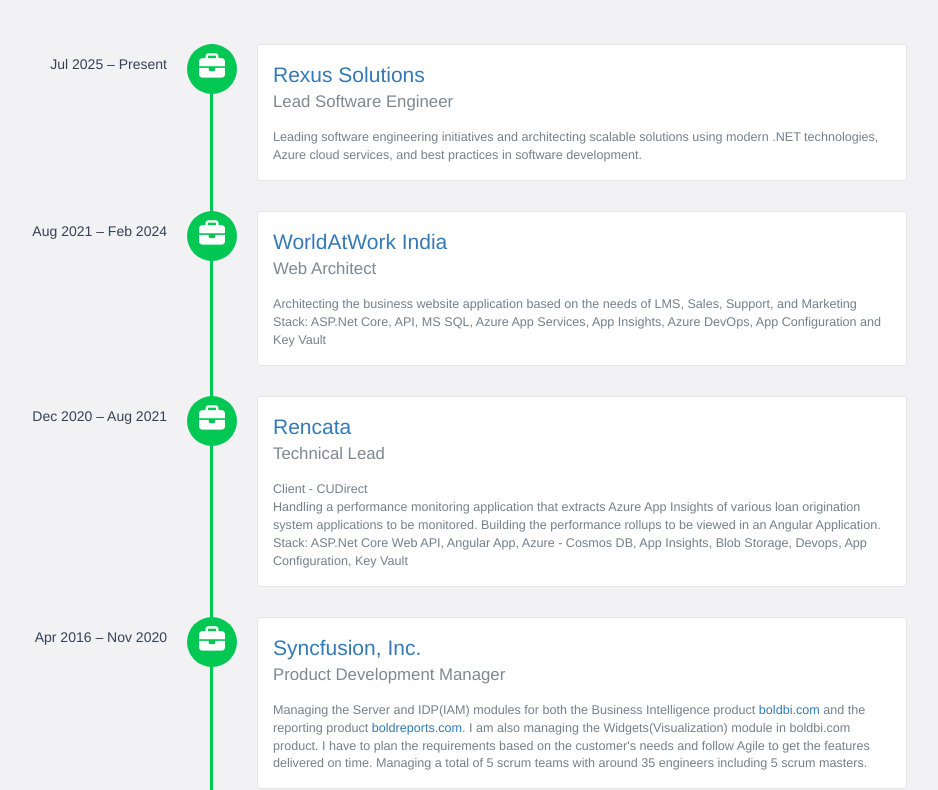
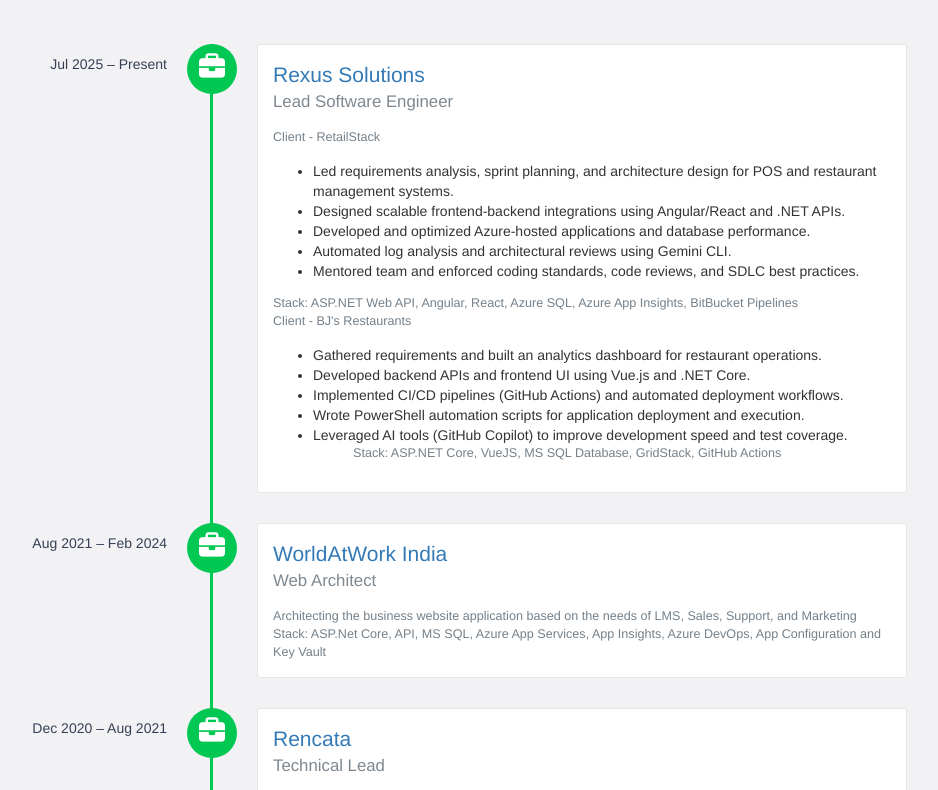
Before and after one commit to venbacodes/myprofile, a plain HTML site: page index.html in a window 1280 px wide. Shown: the part 1240-2030 px from the top of the page, without its empty margins (233-1171 px from the left). Drawn offline with nearby package versions, Linux system fonts and the light colour scheme.

Commit message:
Revise job description and project experience
Updated job description and added project details for clients RetailStack and BJ's Restaurants.

```diff
--- a/index.html
+++ b/index.html
@@ -129,7 +129,7 @@
                 </div>
                 <div class="col-md-10">
                     <p>
-                        Web architect cum developer working in the .NET ecosystem with Azure, and having completed many
+                        Web developer working in the .NET ecosystem with Azure, and having completed many
                         successful projects and products, mainly Syncfusion Data Platform - Bold BI and Bold Reports.
                         <br>
                         <br> Skilled in full-stack web development involving ASP.NET Core MVC, Web API, SQL, jQuery,
@@ -155,7 +155,26 @@
                 <h4>Lead Software Engineer</h4>
 
                 <p>
-                    Leading software engineering initiatives and architecting scalable solutions using modern .NET technologies, Azure cloud services, and best practices in software development.
+                    <p>Client - RetailStack</p>
+                <ul>
+                    <li>Led requirements analysis, sprint planning, and architecture design for POS and restaurant management systems.</li>
+<li>Designed scalable frontend-backend integrations using Angular/React and .NET APIs.</li>
+<li>Developed and optimized Azure-hosted applications and database performance.</li>
+<li>Automated log analysis and architectural reviews using Gemini CLI.</li>
+<li>Mentored team and enforced coding standards, code reviews, and SDLC best practices.</li>
+                    </ul>
+<p>Stack: ASP.NET Web API, Angular, React, Azure SQL, Azure App Insights, BitBucket Pipelines</p>
+
+<p>Client - BJ's Restaurants</p>
+                 <ul>
+<li>Gathered requirements and built an analytics dashboard for restaurant operations.</li>
+<li>Developed backend APIs and frontend UI using Vue.js and .NET Core.</li>
+<li>Implemented CI/CD pipelines (GitHub Actions) and automated deployment workflows.</li>
+<li>Wrote PowerShell automation scripts for application deployment and execution.</li>
+<li>Leveraged AI tools (GitHub Copilot) to improve development speed and test coverage.</li>
+                      <ul>
+<p>Stack: ASP.NET Core, VueJS, MS SQL Database, GridStack, GitHub Actions</p>
+
                 </p>
             </div>
 
```
